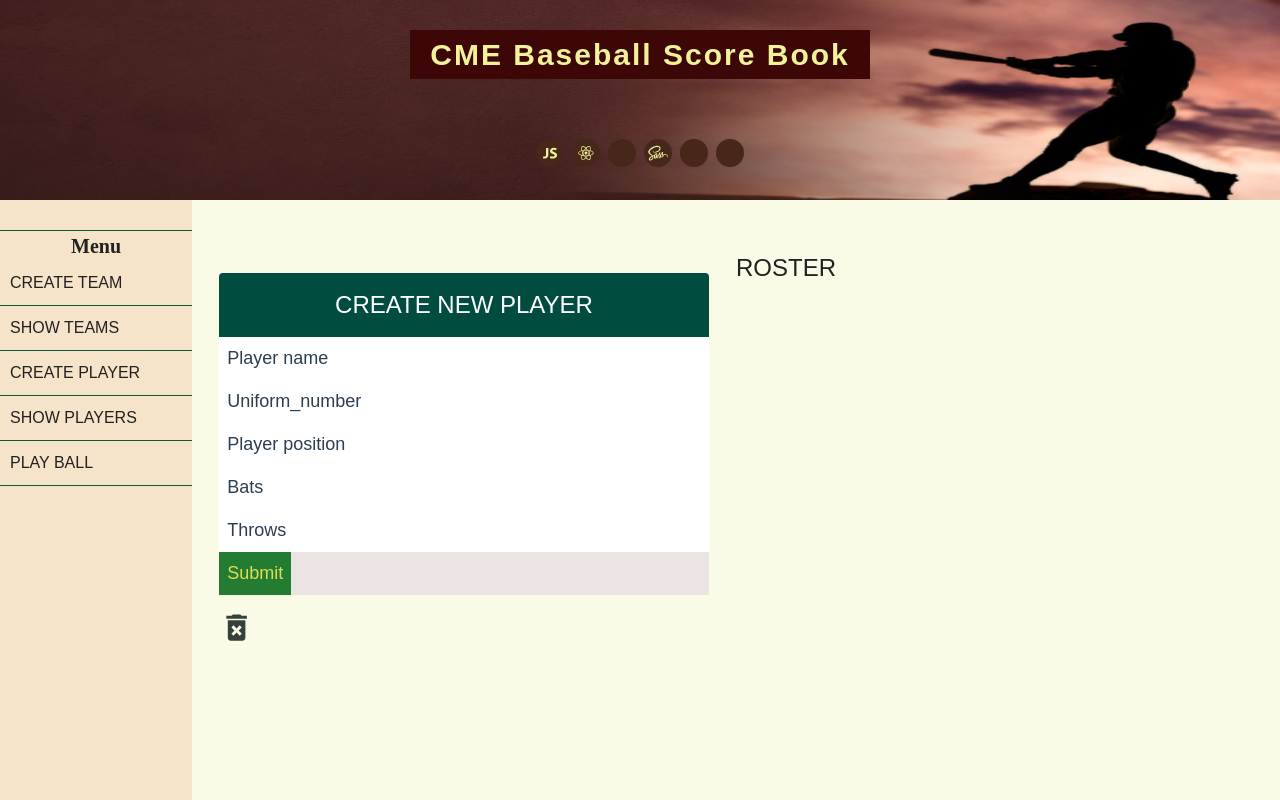
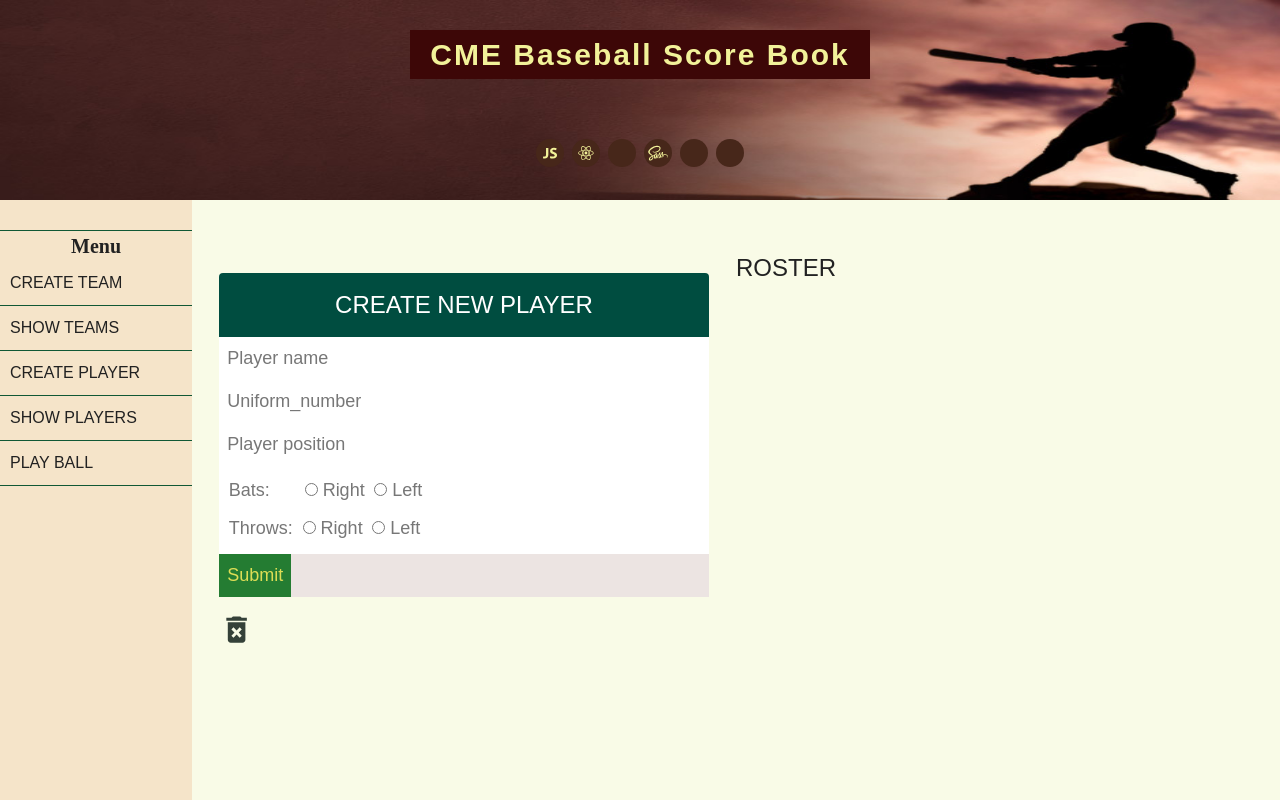
Before and after one commit to hiba02/cme-baseball-frontend, a React (Create React App) app: page /createPlayer in a window 1280 px wide. Shown: the top 800 px of the page. Built offline with nearby package versions, Linux system fonts and the light colour scheme; a web font is replaced by a local one.

Commit message:
implement of input rado type for bats and throws

```diff
--- a/src/components/CreatePlayer.js
+++ b/src/components/CreatePlayer.js
@@ -21,7 +21,7 @@ const CreatePlayer = ({
   toggleCheckFromHitterId,
 }) => {
   // need to get team-id!!
-  console.log("CreatePlayer teamId", teamId);
+  // console.log("CreatePlayer teamId", teamId);
   const [redirectHome, setRedirectHome] = useState(false);
   const [inputs, setInputs] = useState({
     team_id: 1,
@@ -153,7 +153,7 @@ const CreatePlayer = ({
                   />
                 </div>
 
-                <div className="createPlayer-bats">
+                {/* <div className="createPlayer-bats">
                   <input
                     name="bats"
                     type="text"
@@ -161,8 +161,8 @@ const CreatePlayer = ({
                     value={bats}
                     onChange={onChange}
                   />
-                </div>
-                <div className="createPlayer-throws">
+                </div> */}
+                {/* <div className="createPlayer-throws">
                   <input
                     name="throws"
                     type="text"
@@ -170,7 +170,32 @@ const CreatePlayer = ({
                     value={throws}
                     onChange={onChange}
                   />
+                </div> */}
+
+                <div className="createPlayer-bats-throws">
+                  <div>
+                    <span>Bats: &nbsp; &nbsp; &nbsp;</span>
+                    <label for="R">
+                      <input type="radio" name="bats" value="R" /> Right
+                    </label>
+                    <label for="L">
+                      <input type="radio" name="bats" value="L" /> Left
+                    </label>
+                  </div>
                 </div>
+
+                <div className="createPlayer-bats-throws">
+                  <div>
+                    <span>Throws: </span>
+                    <label for="R">
+                      <input type="radio" name="throws" value="R" /> Right
+                    </label>
+                    <label for="L">
+                      <input type="radio" name="throws" value="L" /> Left
+                    </label>
+                  </div>
+                </div>
+
                 <div className="emptyBox"></div>
 
                 <div className="createPlayer-check">
--- a/src/components/CreatePlayer.scss
+++ b/src/components/CreatePlayer.scss
@@ -27,6 +27,9 @@
     margin-top: 23px;
     border-radius: 4px;
     overflow: hidden;
+    input::placeholder {
+      color: #777;
+    }
 
     .createPlayer-title {
       background: #004d40;
@@ -39,6 +42,17 @@
     }
     .createPlayer-content {
       background: white;
+      .createPlayer-bats-throws {
+        margin: 0.7rem 0;
+        font-size: 1.125rem;
+        color: #777;
+        margin-left: 0.3rem;
+        padding: 0 0.3rem;
+        label {
+          display: inline-block;
+          padding: 0 0.3rem;
+        }
+      }
     }
 
     .createPlayer-buttons {
@@ -77,7 +91,7 @@
       line-height: 1.5;
       color: #212f3d;
       &::placeholder {
-        color: #2c3e50;
+        color: #777;
       }
     }
   }
```
